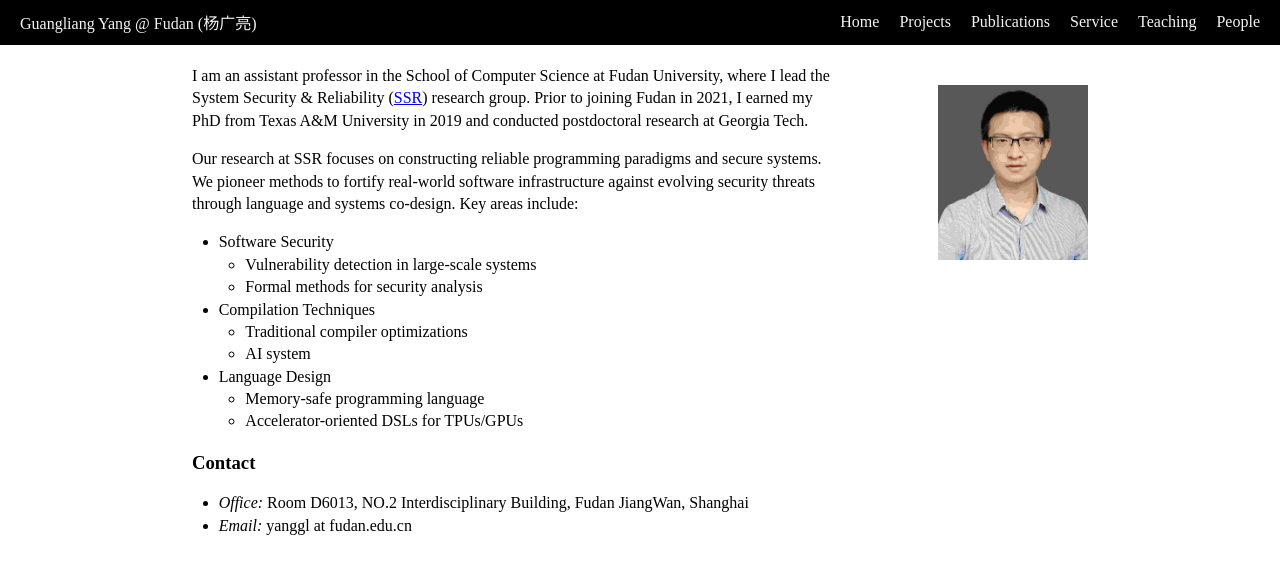
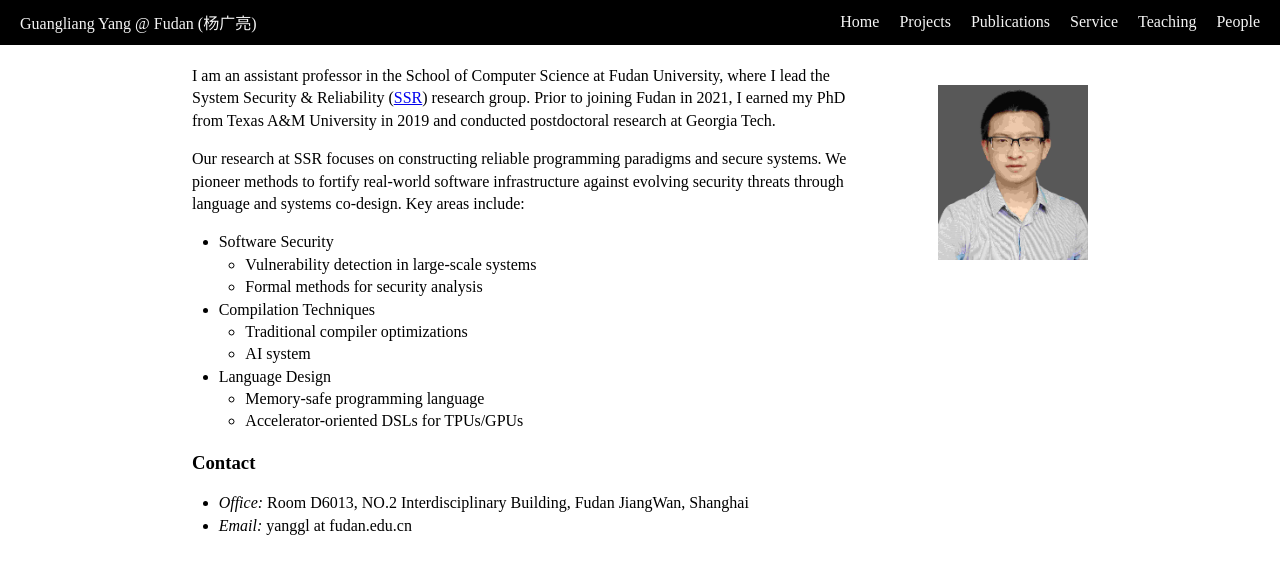
Before and after one commit to yang-guangliang/yang-guangliang.github.io, a Jekyll site: the page built from index.md, in a window 1280 px wide. Shown: the top 574 px of the page. Built offline with Jekyll 4.4.1, drawn with Linux system fonts in a browser that asks for light colours.

Commit message:
Update index.md

```diff
--- a/index.md
+++ b/index.md
@@ -4,7 +4,7 @@ title: home
 ---
 
 
-<img width="150px"  style="float:right; margin-left:100px;margin-top:20px;" src="./pictures/self.jpg">
+<img width="150px"  style="float:right; margin-left:80px;margin-top:20px;" src="./pictures/self.jpg">
 
 
 I am an assistant professor in the School of Computer Science at Fudan University, where I lead the System Security & Reliability ([SSR](https://gitee.com/fudan-csr)) research group. Prior to joining Fudan in 2021, I earned my PhD from Texas A&M University in 2019 and conducted postdoctoral research at Georgia Tech.
```
